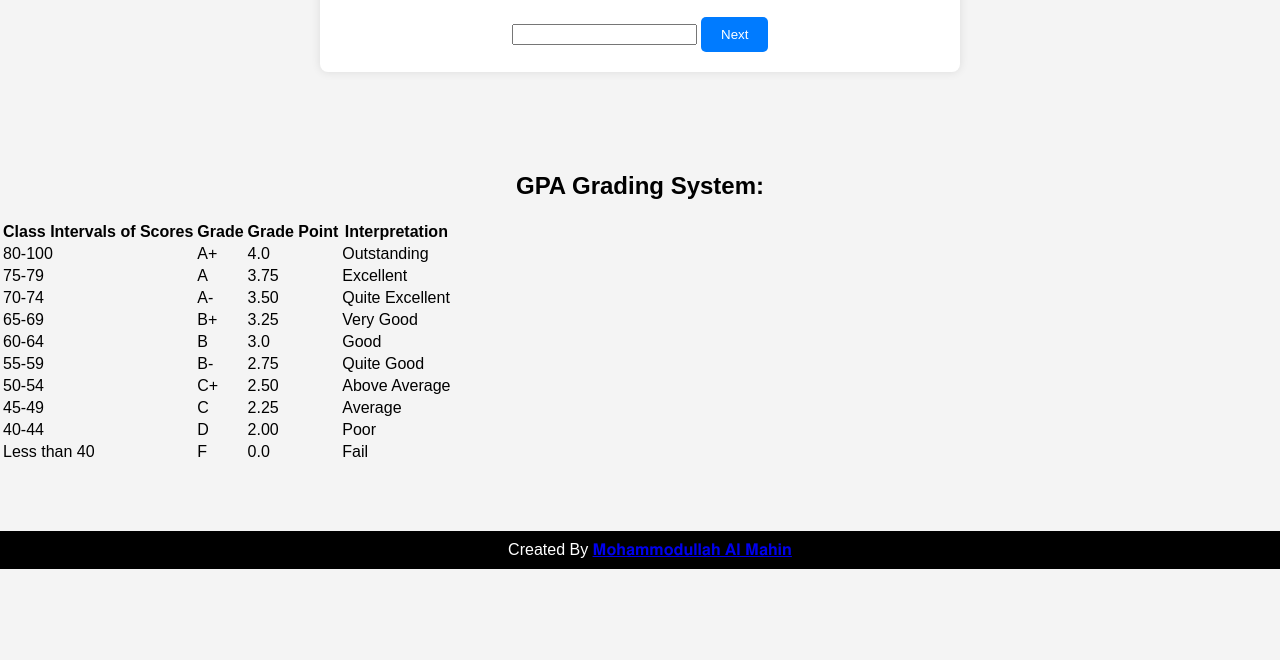
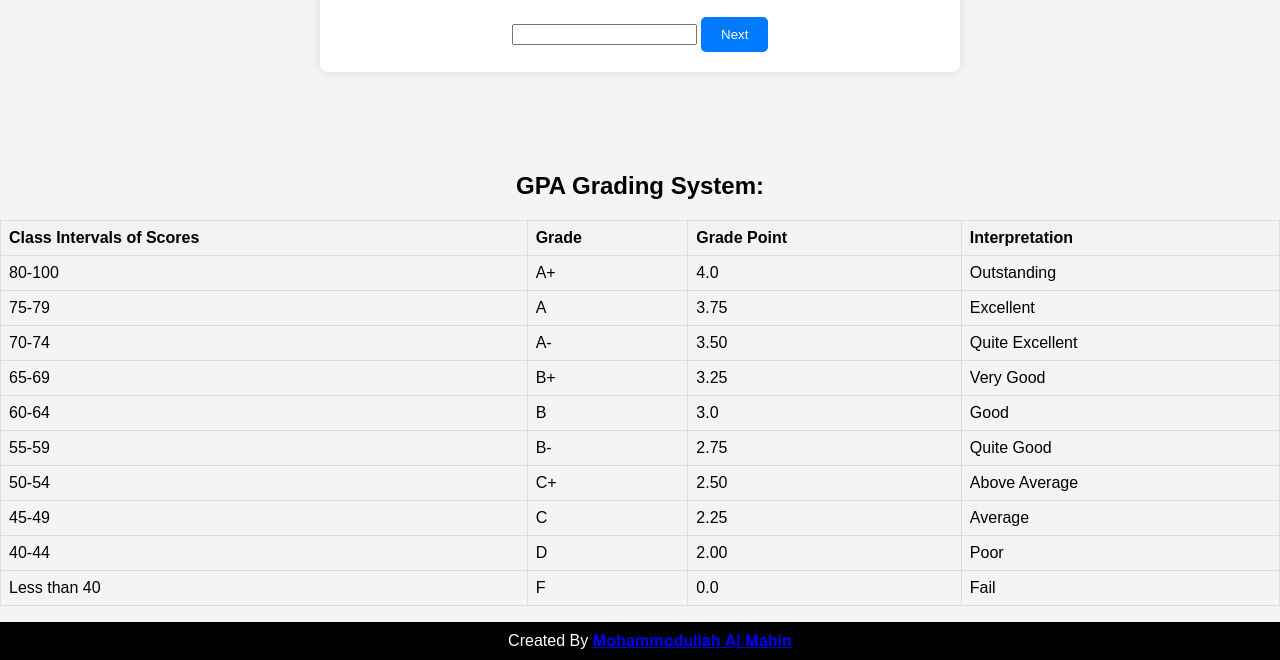
Before and after one commit to mahinexe/cgpa_calculator, a plain HTML site: page index.html in a window 1280 px wide. Shown: the part 231-891 px from the top of the page. Before the commit the page ends 800 px from the top, so only its background shows below. Drawn offline with Linux system fonts and the light colour scheme.

Commit message:
Update style.css

```diff
--- a/style.css
+++ b/style.css
@@ -21,6 +21,18 @@ main {
     box-shadow: 0 0 10px rgba(0, 0, 0, 0.1);
 }
 
+table {
+      width: 100%;
+      border-collapse: collapse;
+    }
+    th, td {
+      border: 1px solid #dddddd;
+      text-align: left;
+      padding: 8px;
+    }
+    th {
+      background-color: #f2f2f2;
+    }
 
 
 h1, h2 {
@@ -60,7 +72,7 @@ footer {
     color: white;
     padding: 10px;
     text-align: center;
-    position: fixed;
+    position: bottom;
     bottom: 0;
     width: 100%;
 }
```
